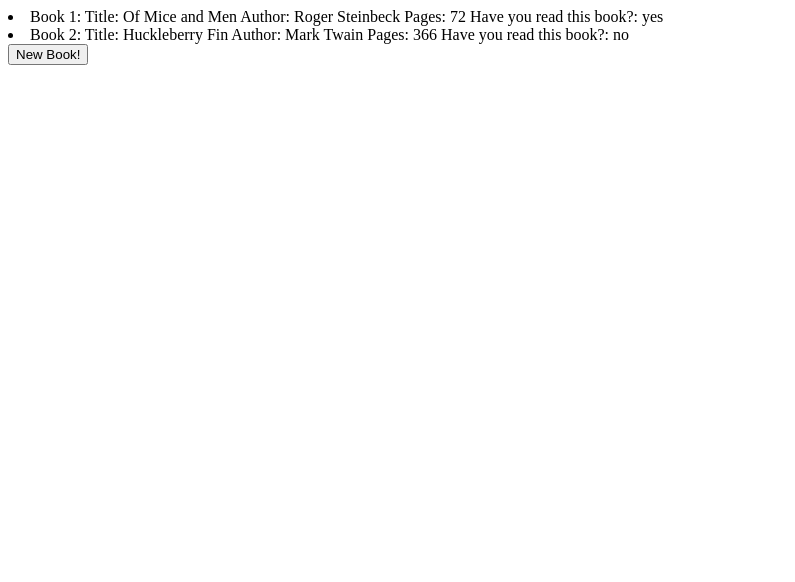
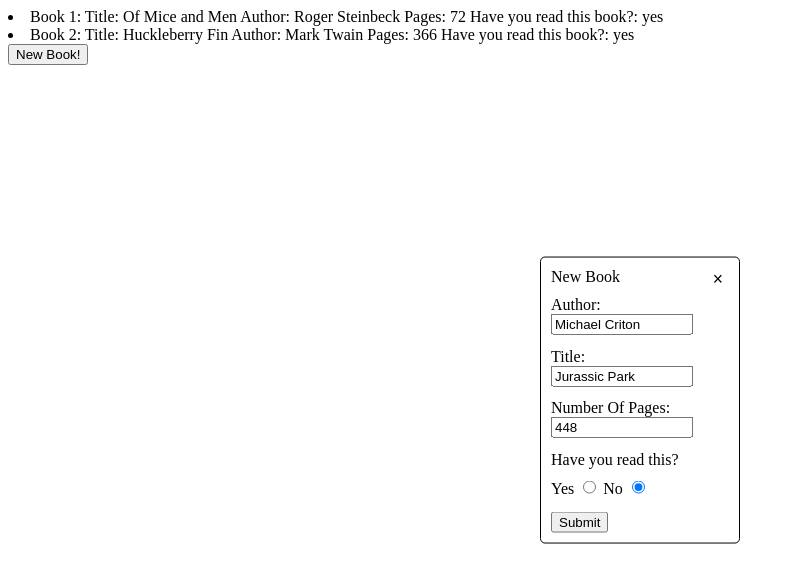
Before and after one commit to coolsteve1129/modal-and-event-listeners-library, a plain HTML site: page index.html in a window 1280 px wide. Shown: the whole page, without its empty margins (0-795 px from the left). Drawn offline with Linux system fonts and the light colour scheme.

Commit message:
Can add a book and validates

```diff
--- a/books.js
+++ b/books.js
@@ -20,8 +20,8 @@ function Book(author, title, pages, isRead) {
     }
     return book;
   }
-  addBookToLibrary("Roger Steinbeck", "Of Mice and Men", "72",true)
-  addBookToLibrary("Mark Twain", "Huckleberry Fin", "366", "no")
+  addBookToLibrary("Roger Steinbeck", "Of Mice and Men", "72", true)
+  addBookToLibrary("Mark Twain", "Huckleberry Fin", "366", true)
   function addBookToLibrary(author, title, pages, isRead) {
   myLibrary.push(Book(author, title, pages, isRead))
 }
@@ -48,9 +48,25 @@ formData.addEventListener("submit", (e) => {
     let author = document.getElementById("author")
     let title = document.getElementById("title")
     let numOfPgs = document.getElementById("numOfPgs")
-    let readStatus = document.getElementById("readStatus")
+    let readStatusArray = document.getElementsByName("readStatus")
+    let readStatus = false
 
-    addBookToLibrary(author.value, title.value, numOfPgs.value, readStatus.value)
+    readStatusArray.forEach(function(checkBox, index){
+        if(readStatusArray[index].checked){
+            console.log(readStatusArray[index].value)
+            if(readStatusArray[index].value === "Yes"){
+                readStatus = true
+            }
+        }
+    })
+
+    // for(let i = 0; i < readStatusArray.length; i++) {
+    //     if(readStatusArray[i].checked){
+    //
+    // }
+    // }
+    //^^how you do the foreach loop with a for loop
+    addBookToLibrary(author.value, title.value, numOfPgs.value, readStatus)
     refreshList()
 })
 
--- a/index.html
+++ b/index.html
@@ -21,18 +21,23 @@
     <div class="modal-body">
         <form id="myForm" class form method="post">
             <label for="author" >Author:</label><br>
-            <input type="text" id="author" value="Michael Criton" required><br>
+            <input type="text" id="author" minlength="1" value="Michael Criton" required><br>
 
             <label for="title">Title:</label><br>
-            <input type="text" id="title" value="Jurassic Park" required>
+            <input type="text" id="title" minlength="1" value="Jurassic Park" required>
 
             <label for="numOfPgs">Number Of Pages:</label><br>
-            <input type="text" id="numOfPgs" value="448" required><br>
+            <input type="text" id="numOfPgs" min="1" value="448" required><br>
 
-            <label for="readStatus">Have you read this?</label><br>
-            <input type="text" id="readStatus" value="Yes" required><br>
+            <label>Have you read this?</label><br
+
+            <label for="yes">Yes</label>
+            <input type="radio" id="yes" name="readStatus" value="Yes" required>
+            <label for="no">No</label>
+            <input type="radio" id="no" name="readStatus" value="No" checked required><br>
 
             <button type="submit">Submit</button>
+
         </form>
         </div>
 </div>
--- a/styles.css
+++ b/styles.css
@@ -5,7 +5,7 @@
     position: fixed;
     top: 50%;
     left: 50%;
-    transform: translate(-50%, -50%) scale(0);
+    transform: translate(-50%, -50%) scale(1);
     /* ^^scale 0 makes modal 100 percent of the size  */
     transition: 200ms ease-in-out;
     border: 1px solid black;
@@ -16,7 +16,7 @@
     width: 200px;
     max-width: 80%;
     height: auto;
-    padding: 1%;
+    padding: 10px;
 }
 .modal.active{
     transform: translate(-50%, -50%) scale(1);
@@ -25,7 +25,7 @@
 .modal-header{
     display: flex;
     justify-content:space-between;
-    margin-bottom: 7%;
+    margin-bottom: 3%;
 }
 .modal-header #closeBtn{
 cursor: pointer;
@@ -33,8 +33,14 @@ font-size: 1.1rem;
 border: none;
 background-color: white;
 }
+input[type=text]{
+    width: 80%;
+}
+input[type=radio]{
+    margin-top: 7%;
+    margin-bottom: 10% !important;
+}
 input{
-    width: 80%;
     margin-bottom: 7%;
 }
 #overlay{
```
